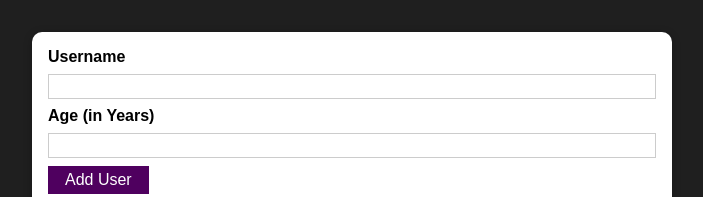
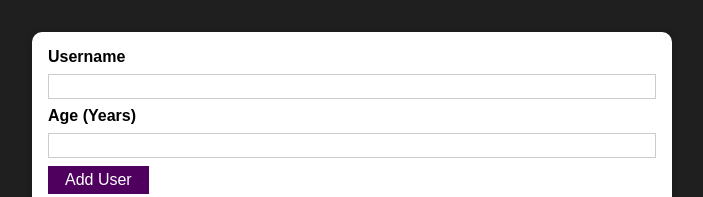
Before and after one commit to MuzzamilAzam/react-project-1, a React (Create React App) app: page / in a window 1280 px wide. Shown: the top 197 px of the page, without its empty margins (288-991 px from the left). Built offline with nearby package versions, Linux system fonts and the light colour scheme.

Commit message:
trivial change

```diff
--- a/src/Components/User/AddUser.js
+++ b/src/Components/User/AddUser.js
@@ -62,7 +62,7 @@ const AddUser = (props) => {
             onChange={usernameChangeHandler}
             value={enteredUsername}
           />
-          <label htmlFor="age">Age (in Years)</label>
+          <label htmlFor="age">Age (Years)</label>
           <input
             type="number"
             id="age"
```
